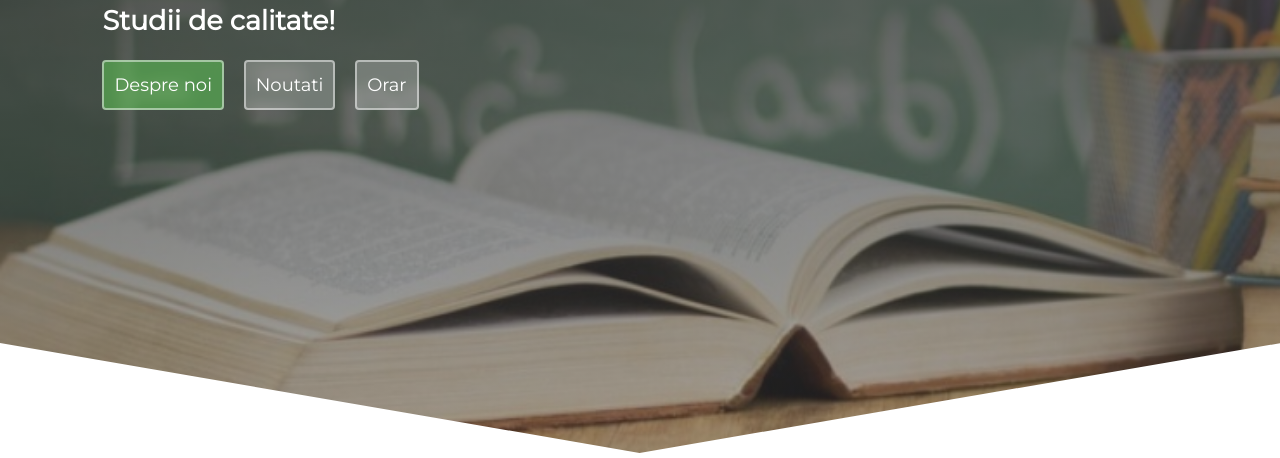
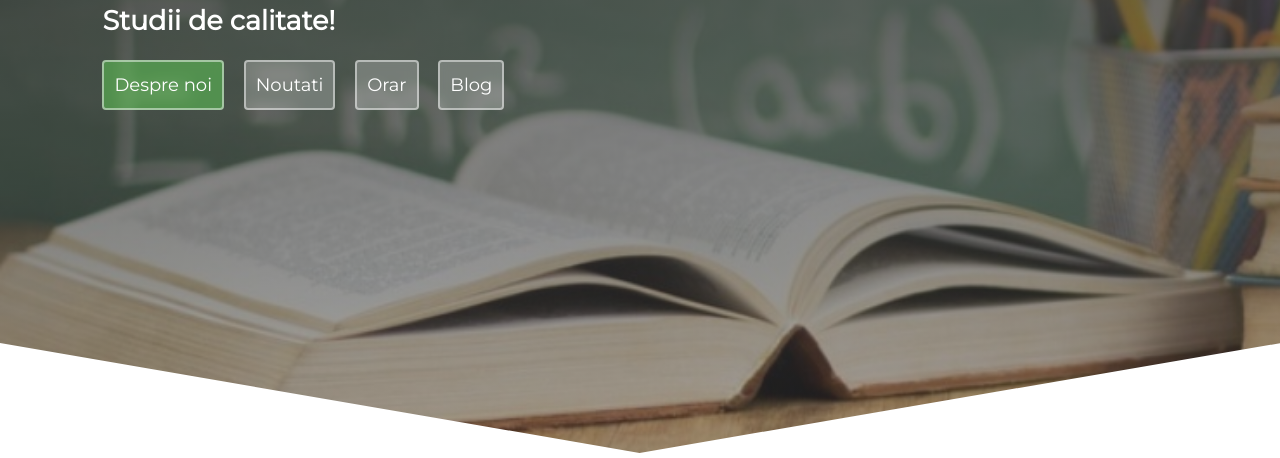
Before and after one commit to olesika/IP-LT-Pan-Halippa-filiala-Gimnaziul-Volodeni, a plain HTML site: page index.html in a window 1280 px wide. Shown: the part 342-800 px from the top of the page. Drawn offline with nearby package versions, Linux system fonts and the light colour scheme.

Commit message:
Add files via upload

```diff
--- a/index.html
+++ b/index.html
@@ -49,6 +49,7 @@
             <a id="despre-btn" class="intro-btn" href="#despre">Despre noi</a>
             <a class="intro-btn" href="pages/noutati.html">Noutati</a>
             <a class="intro-btn" href="pages/orar.html">Orar</a>
+        <a class="intro-btn" target="_blank" href="https://olesika.github.io/Blog-IP-LT-Pan-Halippa-Filiala-Gimnaziul-Volodeni/ "> Blog </a>
         </div>
 
         <div class="custom-shape-divider-bottom-1647624280">
```
